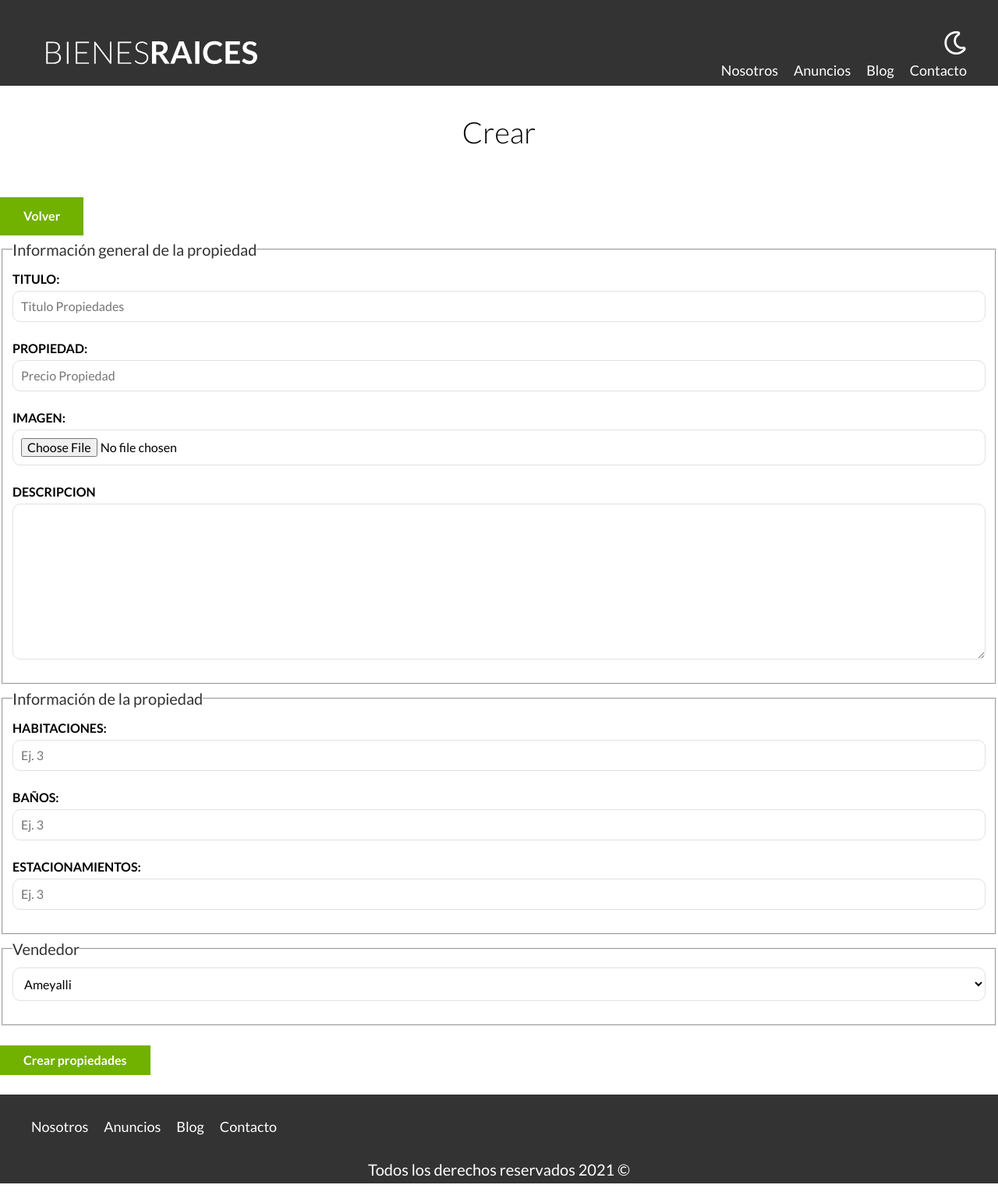
After one commit to RavenAoiffe/bieneesraices, a PHP site: page /admin/propiedades/crear.php in a window 1280 px wide. The commit adds this page. Shown: the whole page at 78% size. Run offline with PHP 8.4, Linux system fonts and the light colour scheme.

Commit message:
Primeros pasos para el CRUD

```diff
--- /dev/null
+++ b/admin/propiedades/crear.php
@@ -0,0 +1,55 @@
+<?php
+    require '../../includes/funciones.php';
+    includeTemplate('header');
+?>
+
+    <maiin class="contenedor seccion">
+        <h1>Crear</h1>
+
+        <a href="../index.php"  class="boton boton-verde">Volver</a>
+    </main>
+    <form action="" class="formulario">
+        <fieldset>
+            <legend>Información general de la propiedad</legend>
+
+            <label for="titulo">titulo:</label>
+            <input type="text" id="titulo" placeholder="Titulo Propiedades">
+
+            <label for="precio">Propiedad:</label>
+            <input type="number" id="precio" placeholder="Precio Propiedad">
+
+            <label for="imagen">Imagen:</label>
+            <input type="file" id="imagen" accept="image/jpeg, image/png">
+
+            <label for="descripcion">Descripcion</label>
+            <textarea name="descripcion" id="descripcion" cols="30" rows="10"></textarea>
+        </fieldset>
+
+        <fieldset>
+            <legend>Información de la propiedad</legend>
+
+            <label for="habitaciones">habitaciones:</label>
+            <input type="number" id="habitaciones" placeholder="Ej. 3" min="1" max="9">
+
+            <label for="wc">Baños:</label>
+            <input type="number" id="wc" placeholder="Ej. 3" min="1" max="9">
+
+            <label for="estacionamientos">estacionamientos:</label>
+            <input type="number" id="estacionamientos" placeholder="Ej. 3" min="1" max="9">
+
+        </fieldset>
+
+        <fieldset>
+            <legend>Vendedor</legend>
+
+            <select name="vendedor" id="vendedor">
+                <option value="1">Ameyalli</option>
+                <option value="2">Karen</option>
+            </select>
+        </fieldset>
+
+        <input type="submit" value="Crear propiedades" class="boton boton-verde">
+    </form>
+<?php
+    includeTemplate('footer');
+?>
--- a/includes/templates/header.php
+++ b/includes/templates/header.php
@@ -6,7 +6,7 @@
     <meta http-equiv="X-UA-Compatible" content="IE=edge">
     <meta name="viewport" content="width=device-width, initial-scale=1.0">
     <title>Bienes Raíces</title>
-    <link rel="stylesheet" href="build/css/app.css">
+    <link rel="stylesheet" href="/bieneesraices/build/css/app.css">
 </head>
 <body>
 
@@ -14,13 +14,13 @@
     <div class="contenedor contenedor-header">
         <div class="barra">
             <a href="/">
-                <img src="build/img/logo.svg" alt="Logo de bienes">
+                <img src="/bieneesraices/build/img/logo.svg" alt="Logo de bienes">
             </a>
             <div class="mobile-menu">
-                <img src="build/img/barras.svg" alt="menu">
+                <img src="/bieneesraices/build/img/barras.svg" alt="menu">
             </div>
             <div class="derecha">
-                <img class="dark-mode-boton" src="build/img/dark-mode.svg">
+                <img class="dark-mode-boton" src="/bieneesraices/build/img/dark-mode.svg">
                 <nav class="navegacion">
                     <a href="nosotros.php">Nosotros</a>
                     <a href="anuncios.php">Anuncios</a>
```
Also changed, not shown: admin/index.php (added, +14 -0 lines), admin/propiedades/actualizar.php (added, +12 -0 lines), admin/propiedades/borrar.php (added, +12 -0 lines).
